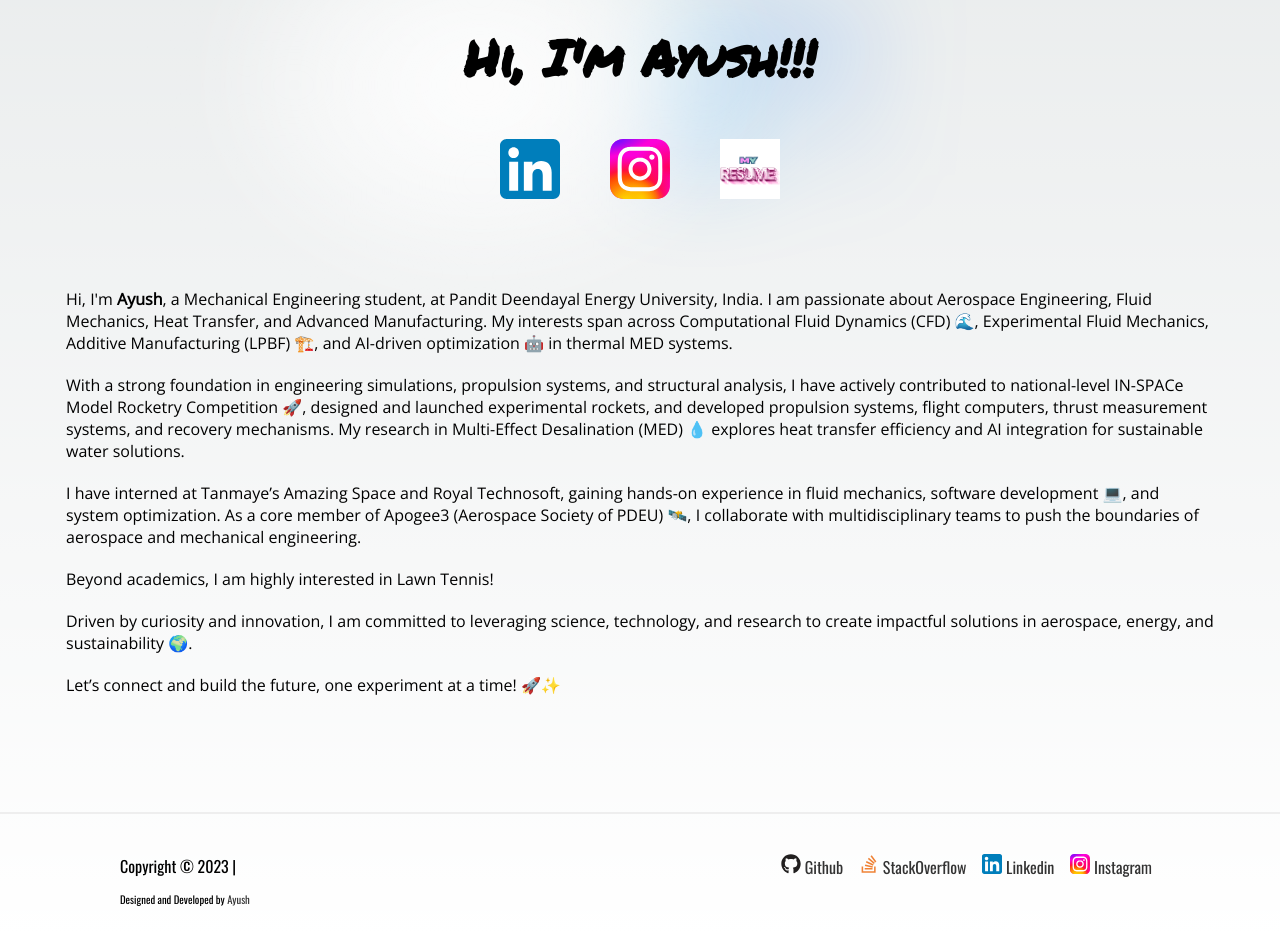
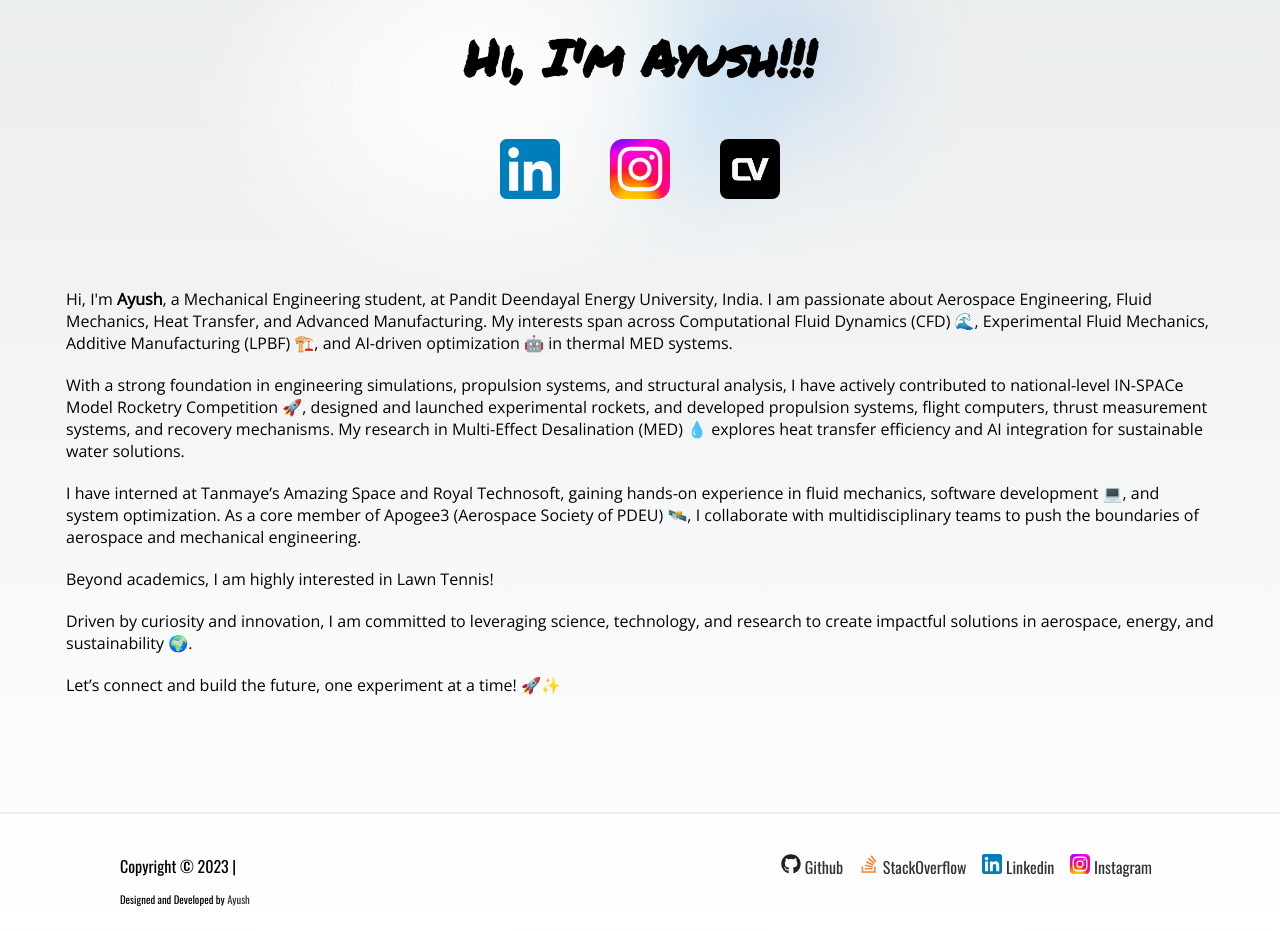
Before and after one commit to Ayush181005/Portfolio-Frontend-NextJS, a Next.js app: page / in a window 1280 px wide. Shown: the part 1020-1951 px from the top of the page. Built offline with nearby package versions, Linux system fonts and the light colour scheme; a web font is replaced by a local one.

Commit message:
Changed CV logo

```diff
--- a/pages/index.js
+++ b/pages/index.js
@@ -47,7 +47,7 @@ export default function Home() {
                 </a>
 
                 <a href="/docs/resume.pdf" target="_blank" aria-label="Resume">
-                    <Image src='/icons/RESUME.png' width={70} height={70} className={styles.aboutmeIcon} alt='DownloadResume icon' />
+                    <Image style={{borderRadius: "13px"}} src='/icons/CV.jpg' width={70} height={70} className={styles.aboutmeIcon} alt='DownloadResume icon' />
                 </a>
             </div>
           </div>
```
Also changed, not shown: public/icons/CV.jpg (added).
